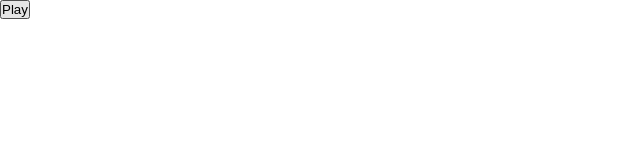
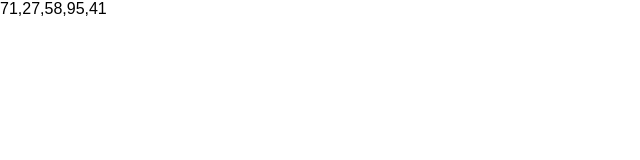
Before and after one commit to martinapiglio/js-simon, a plain HTML site: page index.html in a window 1280 px wide. Both pictures are taken after a click on the button "Play". Shown: the whole page, without its empty margins (0-640 px from the left). Drawn offline with Linux system fonts and the light colour scheme.

Commit message:
button click: check random numbers visualisation

```diff
--- a/index.html
+++ b/index.html
@@ -10,7 +10,10 @@
 </head>
 <body>
 
-    <button type="button" id="play-button">Play</button>
+    <div id="container">
+        <button type="button" id="play-button">Play</button>
+    </div>
+
 
     <!-- js script -->
     <script type="text/javascript" src="js/script.js"></script>
--- a/js/script.js
+++ b/js/script.js
@@ -1,8 +1,20 @@
+const container = document.getElementById('container');
 const playButton = document.getElementById('play-button');
+const numbersToGuess = 5
+
+
+
 
 playButton.addEventListener('click', function() {
-    let x = randomArray(5, 1, 100);
+    let x = randomArray(numbersToGuess, 1, 100);
     console.log(x);
+
+    playButton.style.display='none';
+
+    let div = document.createElement("div");
+    div.innerText = x;
+    container.append(div);
+
 });
 
 
```
